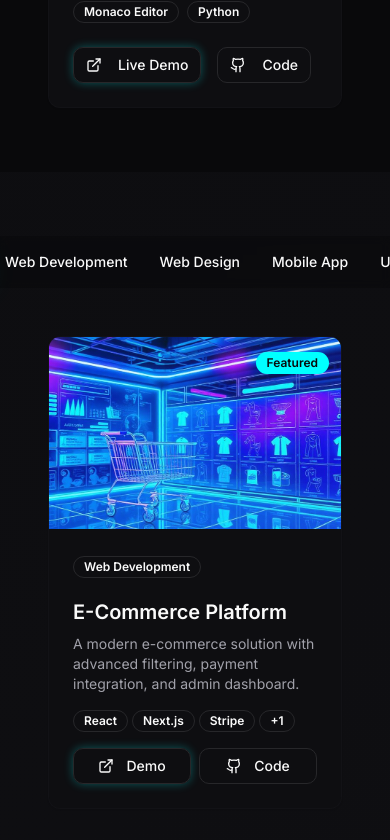
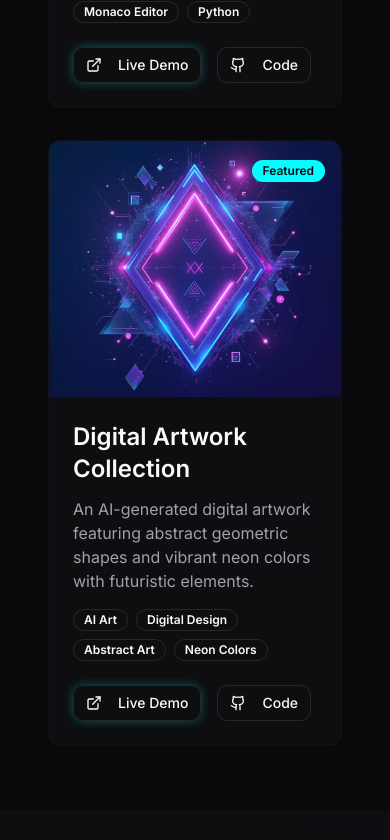
Before and after one commit to webgenyx0/webgenyx, a React (Vite) app: page /portfolio in a window 390 px wide. Shown: the part 2338-3178 px from the top of the page. Built offline with nearby package versions, Linux system fonts and the light colour scheme.

Commit message:
Update contact information
Add digital image and update phone number.

```diff
--- a/src/pages/Contact.tsx
+++ b/src/pages/Contact.tsx
@@ -42,8 +42,8 @@ const Contact = () => {
     {
       icon: <Phone className="h-6 w-6" />,
       title: "Phone",
-      value: "+234 (0) 123 456 789",
-      link: "tel:+2340123456789"
+      value: "+234 902 286 6179",
+      link: "tel:+2349022866179"
     },
     {
       icon: <MapPin className="h-6 w-6" />,
--- a/src/pages/Portfolio.tsx
+++ b/src/pages/Portfolio.tsx
@@ -11,6 +11,7 @@ import restaurantWebsite from "@/assets/restaurant-website.jpg";
 import portfolioWebsite from "@/assets/portfolio-website.jpg";
 import taskManagementApp from "@/assets/task-management-app.jpg";
 import corporateWebsite from "@/assets/corporate-website.jpg";
+import digitalArtwork from "@/assets/digital-artwork.jpg";
 
 const Portfolio = () => {
   const [loaded, setLoaded] = useState(false);
@@ -240,6 +241,17 @@ const Portfolio = () => {
       liveUrl: "#",
       githubUrl: "#",
       featured: false
+    },
+    {
+      id: 21,
+      title: "Digital Artwork Collection",
+      description: "An AI-generated digital artwork featuring abstract geometric shapes and vibrant neon colors with futuristic elements.",
+      image: digitalArtwork,
+      category: "UI/UX Design",
+      technologies: ["AI Art", "Digital Design", "Abstract Art", "Neon Colors"],
+      liveUrl: "#",
+      githubUrl: "#",
+      featured: true
     }
   ];
 
```
Also changed, not shown: src/assets/digital-artwork.jpg (added).
